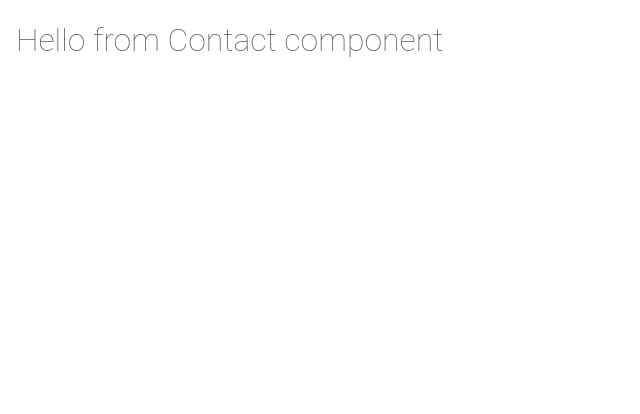
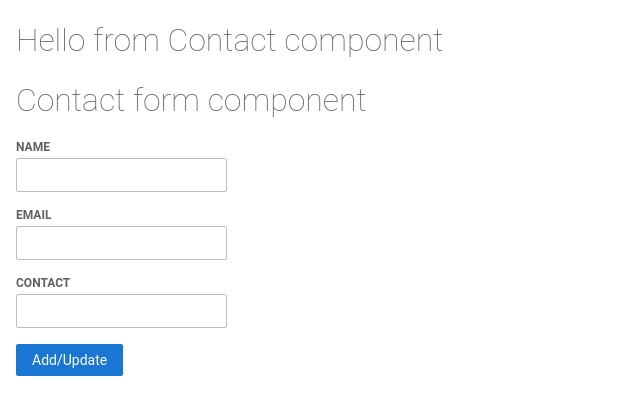
Before and after one commit to ginderick/angular-contact-app, an Angular app: page / in a window 1280 px wide. Shown: the top 414 px of the page, without its empty margins (0-640 px from the left). Built offline with nearby package versions, Linux system fonts and the light colour scheme.

Commit message:
add app-contact-form selector in contact component

```diff
--- a/src/app/contact/contact.component.html
+++ b/src/app/contact/contact.component.html
@@ -1 +1,2 @@
 <h1>Hello from Contact component</h1>
+<app-contact-form></app-contact-form>
```
